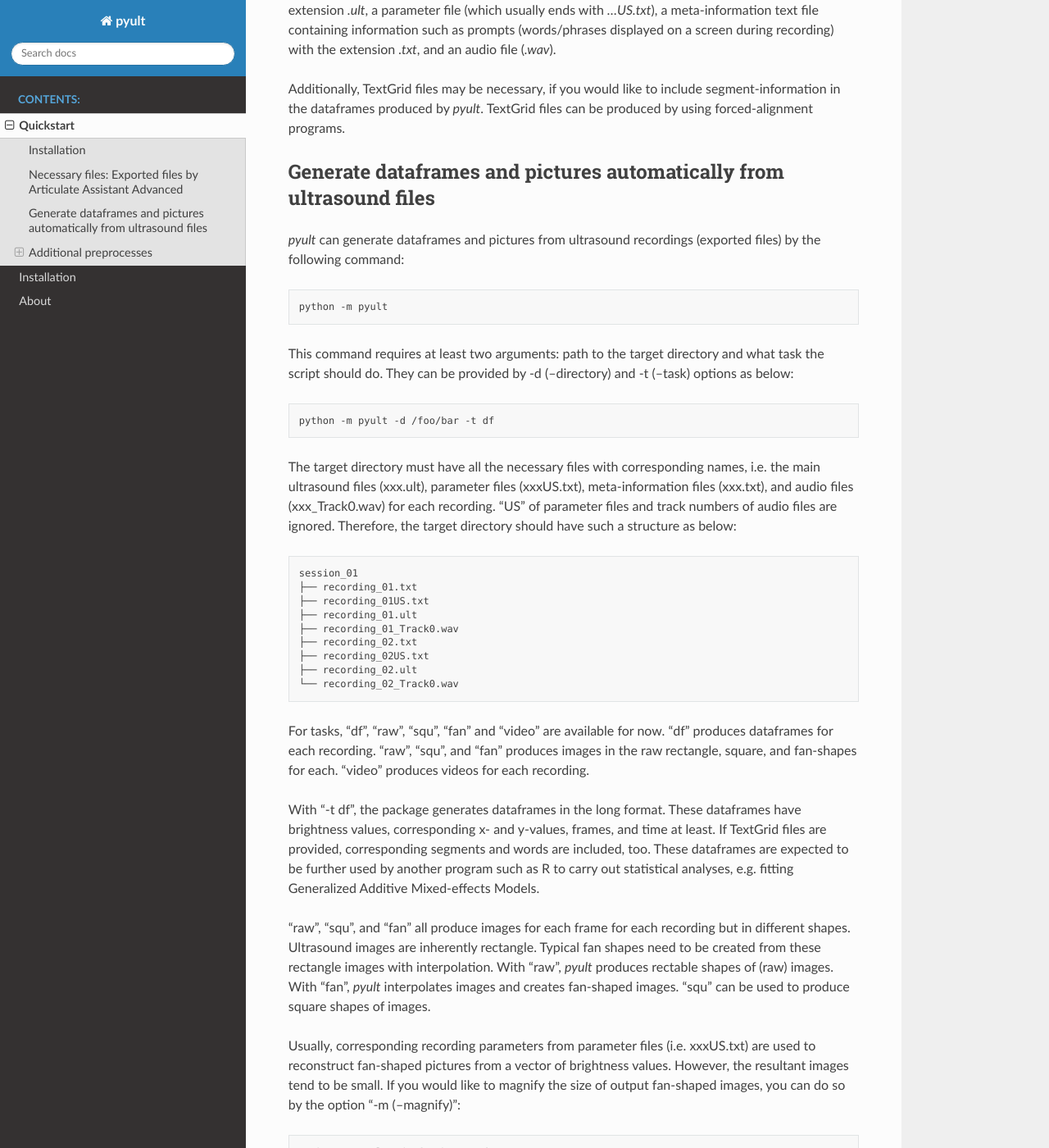
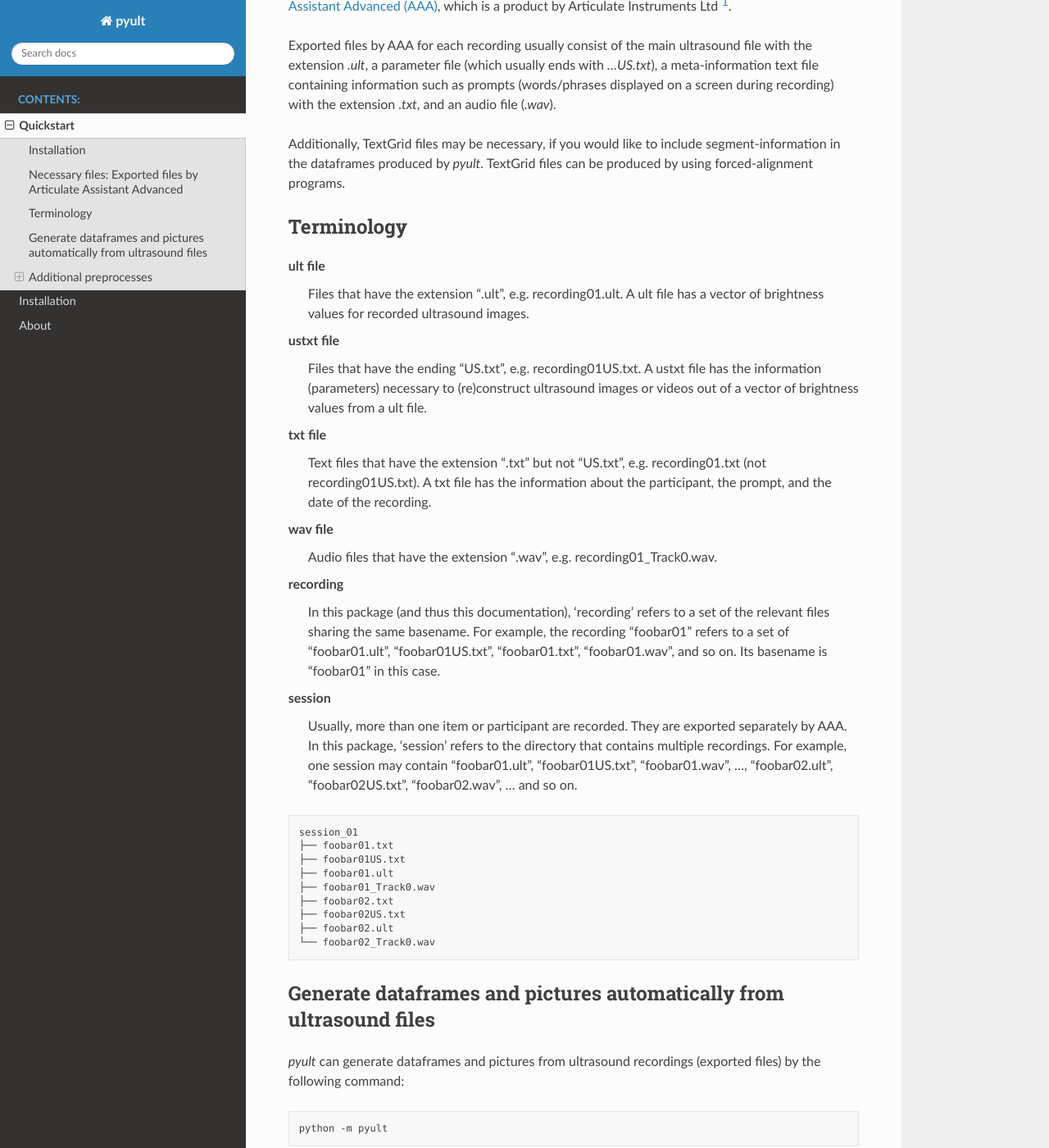
Before and after one commit to msaito8623/pyult, a Sphinx documentation site: the page built from doc/source/quickstart.rst, in a window 1280 px wide and 1400 px high, scrolled down 447 px. Shown: the whole window at 82% size. Built offline with Sphinx 7.4.7 and the Read the Docs theme 2.0.0, drawn with Linux system fonts in a browser that asks for light colours; some of the changed text lies outside the part shown.

Commit message:
Fixed a minor bug and quickstart.rst is updated.

```diff
--- a/doc/source/quickstart.rst
+++ b/doc/source/quickstart.rst
@@ -4,7 +4,12 @@ Quickstart
 Installation
 ------------
 
-First, you need to install *pyult*. Please look at :doc:`installation` for more details for the installation of *pyult*
+First, you need to install *pyult*. *pyult* has been tested only on 64-bit Linux systems.
+
+.. code:: bash
+
+    pip install --user pyult
+
 
 
 Necessary files: Exported files by Articulate Assistant Advanced
@@ -15,6 +20,40 @@ Necessary files: Exported files by Articulate Assistant Advanced
 Exported files by AAA for each recording usually consist of the main ultrasound file with the extension *.ult*, a parameter file (which usually ends with *...US.txt*), a meta-information text file containing information such as prompts (words/phrases displayed on a screen during recording) with the extension *.txt*, and an audio file (*.wav*).
 
 Additionally, TextGrid files may be necessary, if you would like to include segment-information in the dataframes produced by *pyult*. TextGrid files can be produced by using forced-alignment programs.
+
+
+Terminology
+-----------
+
+ult file
+	Files that have the extension ".ult", e.g. recording01.ult. A ult file has a vector of brightness values for recorded ultrasound images.
+
+ustxt file
+  Files that have the ending "US.txt", e.g. recording01US.txt. A ustxt file has the information (parameters) necessary to (re)construct ultrasound images or videos out of a vector of brightness values from a ult file.
+
+txt file
+  Text files that have the extension ".txt" but not "US.txt", e.g. recording01.txt (not recording01US.txt). A txt file has the information about the participant, the prompt, and the date of the recording.
+
+wav file
+  Audio files that have the extension ".wav", e.g. recording01_Track0.wav.
+
+recording
+  In this package (and thus this documentation), 'recording' refers to a set of the relevant files sharing the same basename. For example, the recording "foobar01" refers to a set of "foobar01.ult", "foobar01US.txt", "foobar01.txt", "foobar01.wav", and so on. Its basename is "foobar01" in this case.
+
+session
+  Usually, more than one item or participant are recorded. They are exported separately by AAA. In this package, 'session' refers to the directory that contains multiple recordings. For example, one session may contain "foobar01.ult", "foobar01US.txt", "foobar01.wav", ..., "foobar02.ult", "foobar02US.txt", "foobar02.wav", ... and so on.
+
+::
+
+    session_01
+    ├── foobar01.txt
+    ├── foobar01US.txt
+    ├── foobar01.ult
+    ├── foobar01_Track0.wav
+    ├── foobar02.txt
+    ├── foobar02US.txt
+    ├── foobar02.ult
+    └── foobar02_Track0.wav
 
 
 Generate dataframes and pictures automatically from ultrasound files
```
Also changed, not shown: 1 other file.
